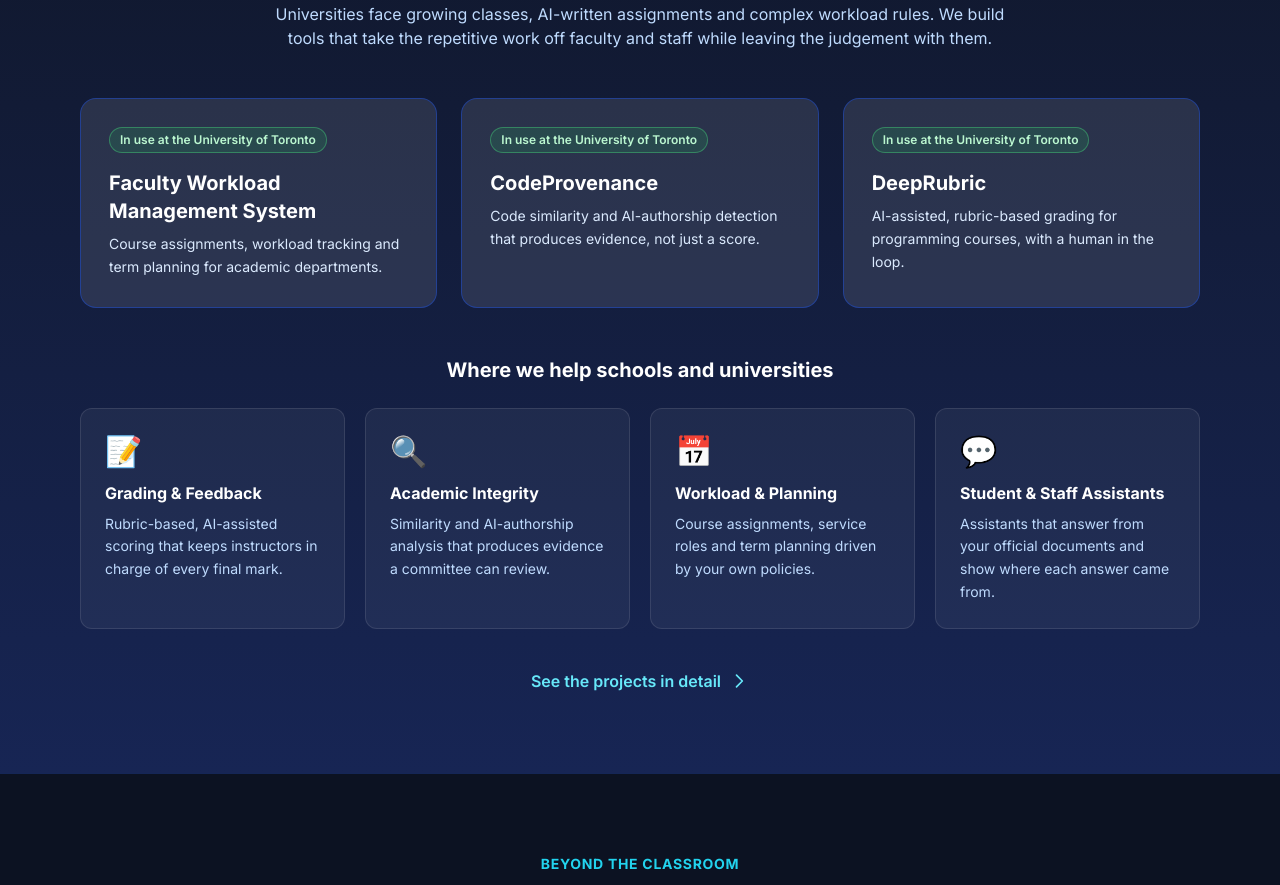
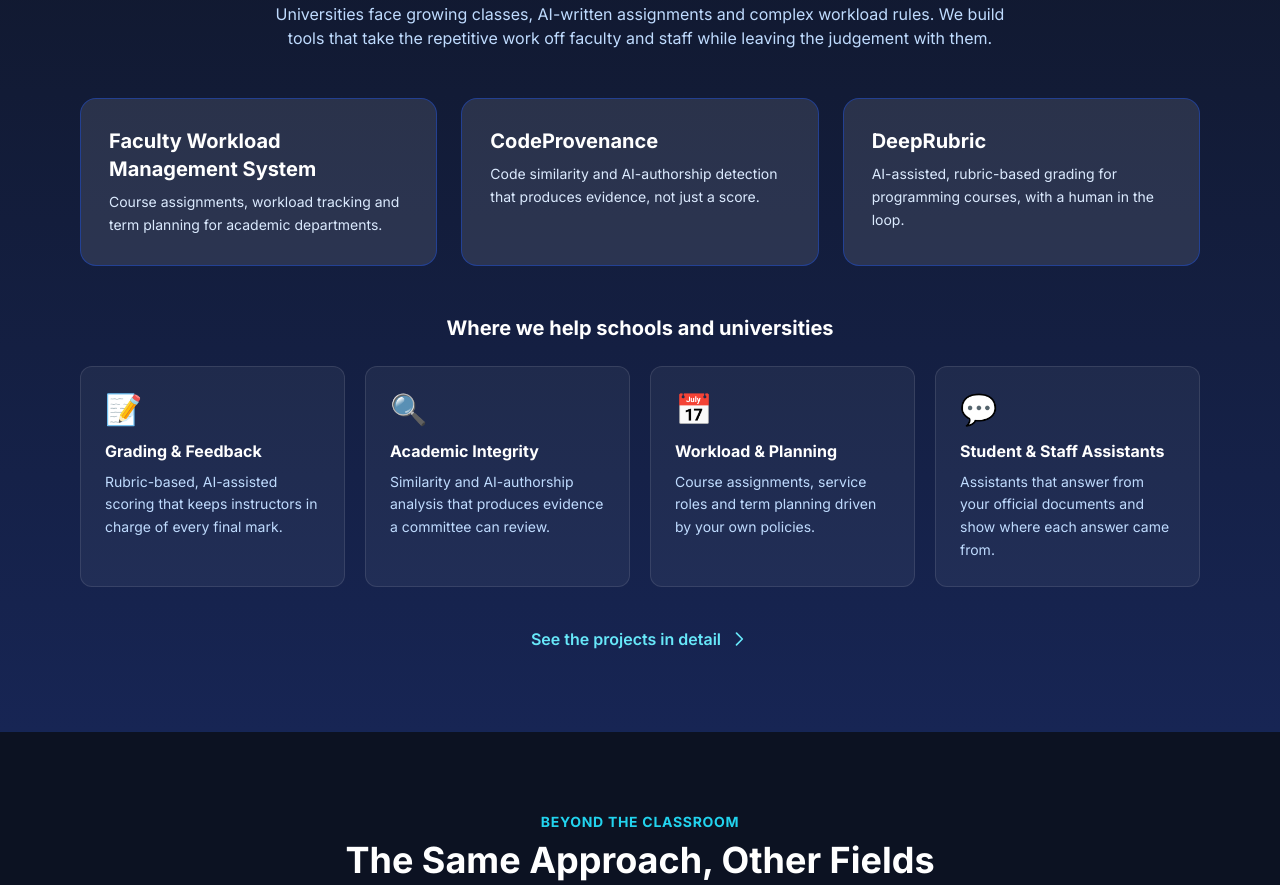
Before and after one commit to tianzesun/aydenait-website, a React (Vite) app: page / in a window 1280 px wide. Shown: the part 1080-1965 px from the top of the page. Built offline with nearby package versions, Linux system fonts and the light colour scheme; the HTML template or start-up script is replaced by a standard one.

Commit message:
Home: remove project status badge; drop unused status field
Co-Authored-By: Claude Opus 5.5 <noreply@anthropic.com>

```diff
--- a/src/data/projects.ts
+++ b/src/data/projects.ts
@@ -3,7 +3,6 @@
 export type Project = {
   title: string;
   sector: "Higher Education" | "Civic Services" | "Financial Services";
-  status?: string;
   summary: string;
   desc: string;
   highlights: string[];
@@ -15,7 +14,6 @@ export const projects: Project[] = [
   {
     title: "Faculty Workload Management System",
     sector: "Higher Education",
-    status: "In use at the University of Toronto",
     summary: "Course assignments, workload tracking and term planning for academic departments.",
     desc: "A workload management platform for a department at the University of Toronto Scarborough, covering Computer Science, Mathematics, and Statistics.",
     highlights: ["Course assignments and term planning", "Faculty workload and service-role tracking", "Policy-based workload calculations"],
@@ -23,7 +21,6 @@ export const projects: Project[] = [
   {
     title: "CodeProvenance",
     sector: "Higher Education",
-    status: "In use at the University of Toronto",
     summary: "Code similarity and AI-authorship detection that produces evidence, not just a score.",
     desc: "Code similarity and AI-authorship detection for schools and universities. The output isn't just a score: it's evidence a faculty member can act on and a committee can defend.",
     highlights: ["Multiple similarity engines combined by a learned fusion model", "AI-generated code detector", "Professor-facing review workspace"],
@@ -31,7 +28,6 @@ export const projects: Project[] = [
   {
     title: "DeepRubric",
     sector: "Higher Education",
-    status: "In use at the University of Toronto",
     summary: "AI-assisted, rubric-based grading for programming courses, with a human in the loop.",
     desc: "An AI-assisted grading platform for programming courses. Professors build rubrics, students submit code, and an AI pipeline scores each submission against the rubric criteria.",
     highlights: ["Human-in-the-loop review of every score", "Academic-integrity checks", "Course and rubric analytics"],
--- a/src/pages/Home.tsx
+++ b/src/pages/Home.tsx
@@ -162,9 +162,6 @@ const Home = () => {
         <div className="grid md:grid-cols-3 gap-6 mb-12">
           {educationProjects.map((project) => (
             <div key={project.title} className="flex flex-col bg-white/10 rounded-2xl p-7 border border-blue-700/50 hover:border-cyan-400 transition">
-              <span className="self-start text-xs font-semibold px-2.5 py-1 rounded-full bg-green-500/15 border border-green-400/40 text-green-200 mb-4">
-                {project.status}
-              </span>
               <h3 className="text-xl font-bold text-white mb-2">{project.title}</h3>
               <p className="text-blue-100 text-sm leading-relaxed">{project.summary}</p>
             </div>
```
